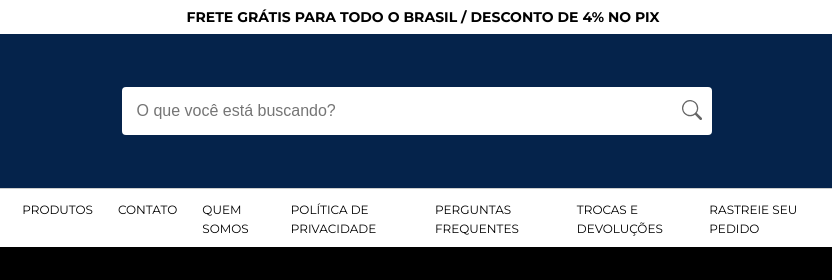
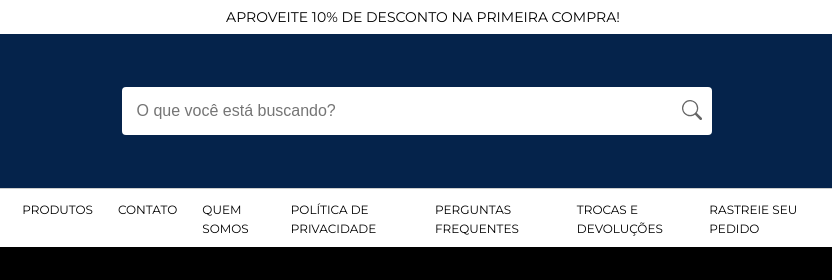
Before and after one commit to antoniofrmagalhaes/zendrop-theme, a website: page public/index.html in a window 1280 px wide. Shown: the top 280 px of the page, 217-1049 px from the left. Drawn offline with Linux system fonts and the light colour scheme.

Commit message:
feat: funcionalidade do annoucement bar

```diff
--- a/index.js
+++ b/index.js
@@ -6,6 +6,10 @@ const PORT = process.env.PORT || 3000;
 
 // Configuração da pasta pública
 app.use(express.static(path.join(__dirname, 'public')));
+
+app.get('/settings.json', (req, res) => {
+    res.sendFile(path.join(__dirname, 'settings.json'));
+});
 
 // Rota principal
 app.get('/', (req, res) => {
--- a/public/index.html
+++ b/public/index.html
@@ -13,8 +13,10 @@
     />
   </head>
   <body>
-    <div class="announcement-bar">
-      FRETE GRÁTIS PARA TODO O BRASIL / DESCONTO DE 4% NO PIX
+    <div class="announcement-bar" id="announcement-bar">
+      <span id="announcement-text"
+        >FRETE GRÁTIS PARA TODO O BRASIL / DESCONTO DE 4% NO PIX</span
+      >
     </div>
 
     <header class="header">
@@ -270,4 +272,5 @@
       </a>
     </div>
   </body>
+  <script src="script.js"></script>
 </html>
--- a/public/script.js
+++ b/public/script.js
@@ -1,3 +1,42 @@
-document.getElementById("btn").addEventListener("click", function () {
-  alert("Você clicou no botão!");
+document.addEventListener("DOMContentLoaded", function () {
+  let messages = [];
+  let index = 0;
+  let intervalTime = 2000;
+  let interval;
+
+  const announcementBar = document.getElementById("announcement-bar");
+  const announcementText = document.getElementById("announcement-text");
+
+  function startInterval() {
+    clearInterval(interval);
+    interval = setInterval(changeMessage, intervalTime);
+  }
+
+  function changeMessage() {
+    if (messages.length === 0) return;
+
+    announcementBar.classList.add("fade-out");
+
+    setTimeout(() => {
+      index = (index + 1) % messages.length;
+      announcementText.textContent = messages[index];
+      announcementBar.classList.remove("fade-out");
+    }, 500);
+  }
+
+  announcementBar.addEventListener("click", function () {
+    changeMessage();
+    startInterval();
+  });
+
+  fetch("/settings.json")
+    .then((response) => response.json())
+    .then((data) => {
+      messages = data.announcementBar.messages;
+      intervalTime = data.announcementBar.interval;
+      startInterval();
+    })
+    .catch((error) =>
+      console.error("Erro ao carregar o settings.json:", error)
+    );
 });
--- /dev/null
+++ b/public/settings.json
@@ -0,0 +1,10 @@
+{
+    "announcementBar": {
+        "messages": [
+            "FRETE GRÁTIS PARA TODO O BRASIL / DESCONTO DE 4% NO PIX",
+            "COMPRE AGORA E PAGUE EM ATÉ 12X SEM JUROS",
+            "APROVEITE 10% DE DESCONTO NA PRIMEIRA COMPRA!"
+        ],
+        "interval": 2000
+    }
+}
--- a/public/styles.css
+++ b/public/styles.css
@@ -14,8 +14,15 @@ body {
     color           : black;
     text-align      : center;
     padding         : 8px 0;
-    font-weight     : bold;
+    font-weight     : 300;
     font-size       : 14px;
+    cursor          : pointer;
+    opacity         : 1;
+    transition      : opacity 0.5s ease-in-out;
+}
+
+.announcement-bar.fade-out {
+    opacity: 0;
 }
 
 .header {
@@ -395,14 +402,15 @@ body {
 }
 
 .floating-buttons {
-    position      : fixed;
-    bottom        : 24px;
-    right         : 24px;
-    display       : flex;
-    gap           : 10px;
+    position: fixed;
+    bottom  : 24px;
+    right   : 24px;
+    display : flex;
+    gap     : 10px;
 }
 
-.whatsapp-button, .scroll-top svg {
+.whatsapp-button,
+.scroll-top svg {
     color: white;
 }
 
```
